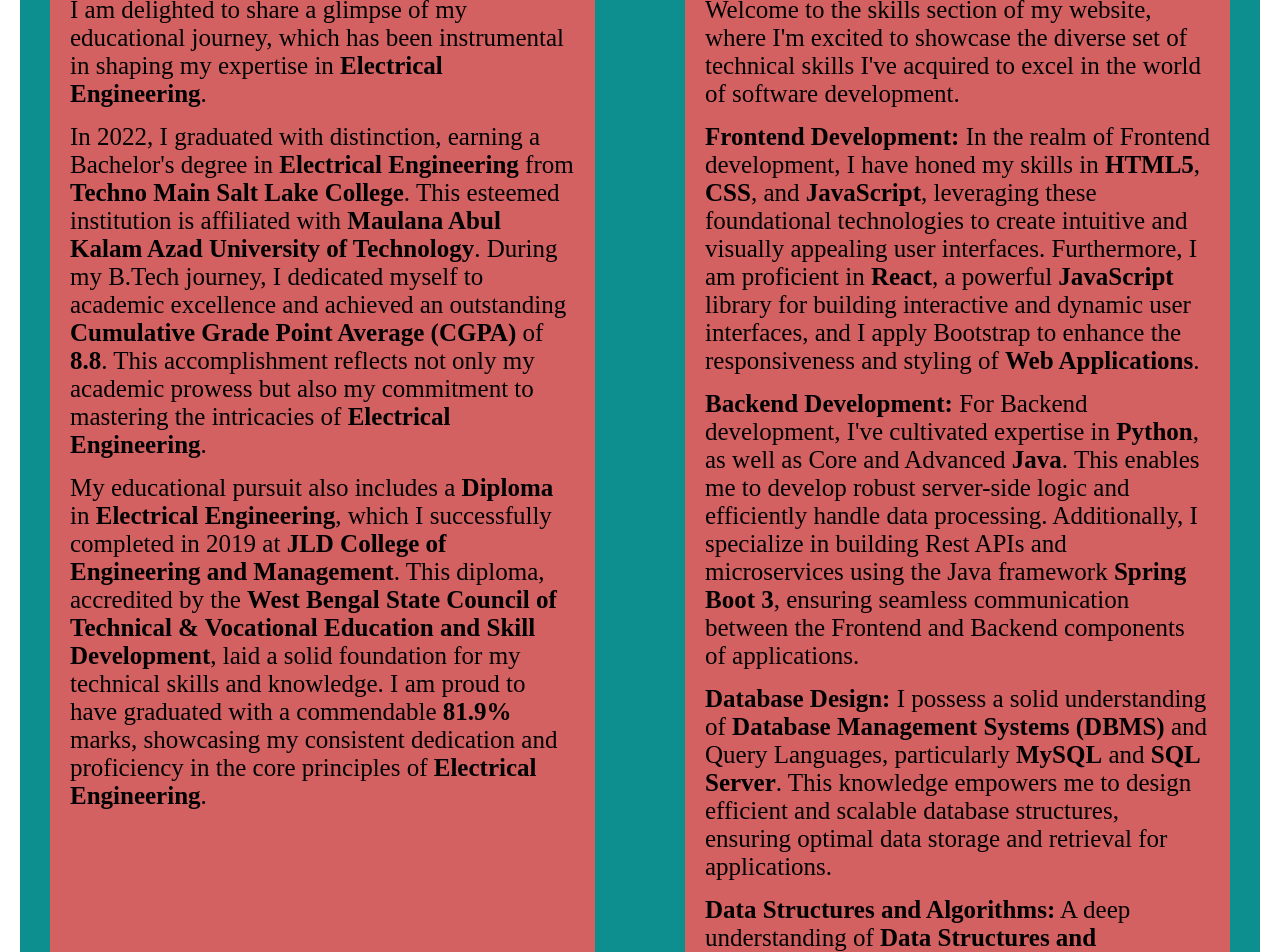
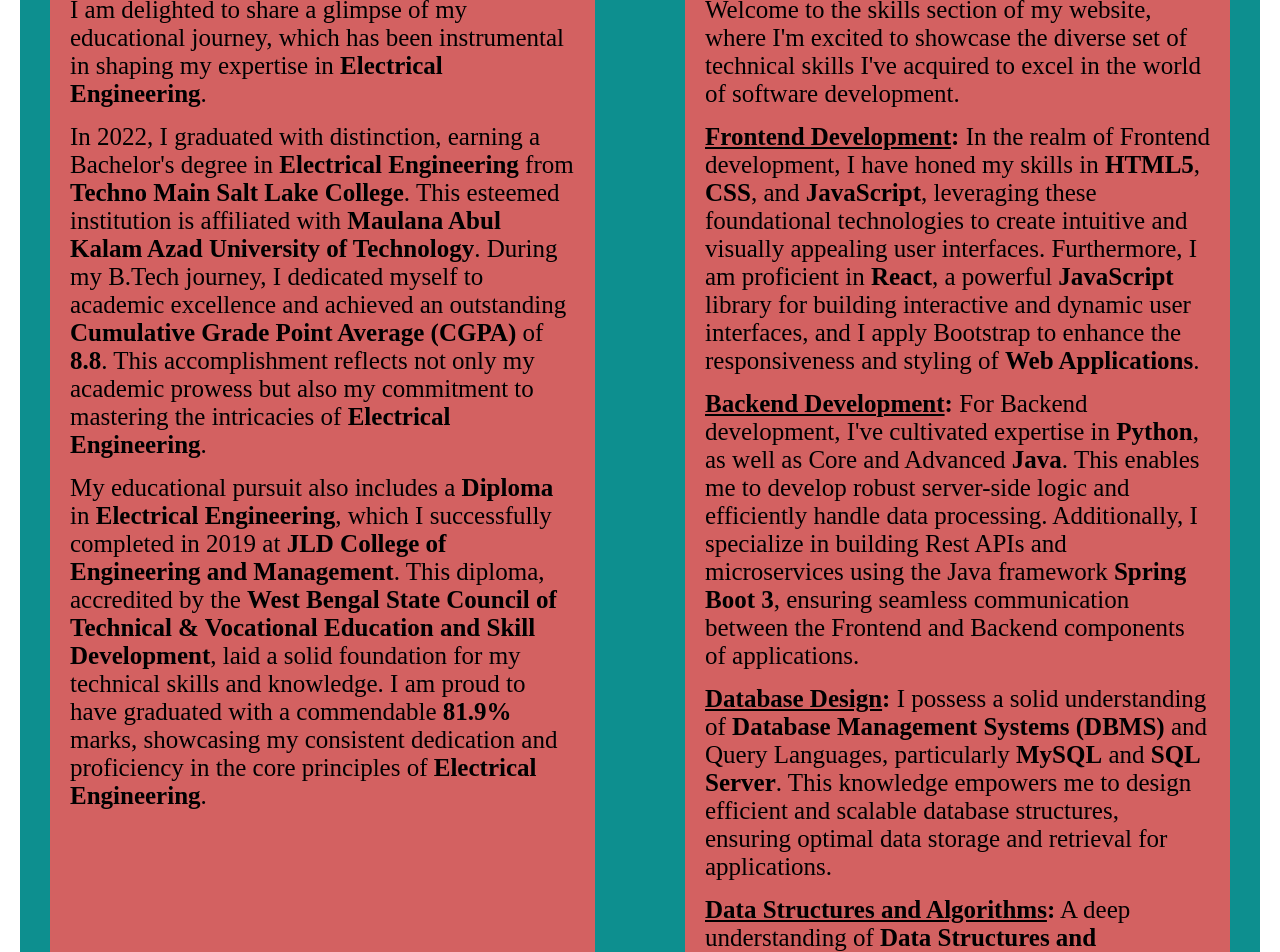
Before and after one commit to subhasisadak/MyWebsite, a plain HTML site: page index.html in a window 1280 px wide. Shown: the part 1060-2012 px from the top of the page. Drawn offline with Linux system fonts and the light colour scheme; a web font is replaced by a local one.

Commit message:
add under lines

```diff
--- a/index.html
+++ b/index.html
@@ -77,7 +77,7 @@
                     technical skills I've acquired to excel in the world of software development.
                     </p>
                     <p>
-                    <b>Frontend Development:</b>
+                    <b><u>Frontend Development</u>:</b>
                     In the realm of Frontend development, I have honed my skills in <b>HTML5</b>, <b>CSS</b>, and <b>JavaScript</b>,
                     leveraging these foundational technologies to create intuitive and visually appealing user
                     interfaces. Furthermore, I am proficient in <b>React</b>, a powerful <b>JavaScript</b> library for building
@@ -85,20 +85,20 @@
                     styling of <b>Web Applications</b>.
                     </p>
                     <p>
-                    <b>Backend Development:</b>
+                    <b><u>Backend Development</u>:</b>
                     For Backend development, I've cultivated expertise in <b>Python</b>, as well as Core and Advanced <b>Java</b>.
                     This enables me to develop robust server-side logic and efficiently handle data processing.
                     Additionally, I specialize in building Rest APIs and microservices using the Java framework <b>Spring
                     Boot 3</b>, ensuring seamless communication between the Frontend and Backend components of applications.
                     </p>
                     <p>
-                    <b>Database Design:</b>
+                    <b><u>Database Design</u>:</b>
                     I possess a solid understanding of <b>Database Management Systems (DBMS)</b> and Query Languages,
                     particularly <b>MySQL</b> and <b>SQL Server</b>. This knowledge empowers me to design efficient and scalable
                     database structures, ensuring optimal data storage and retrieval for applications.
                     </p>
                     <p>
-                    <b>Data Structures and Algorithms:</b>
+                    <b><u>Data Structures and Algorithms</u>:</b>
                     A deep understanding of <b>Data Structures and Algorithms</b> is at the core of my skill set. This
                     proficiency allows me to devise efficient algorithms, optimize code for performance, and solve
                     complex problems with a systematic approach. It serves as the backbone of my ability to create
```
